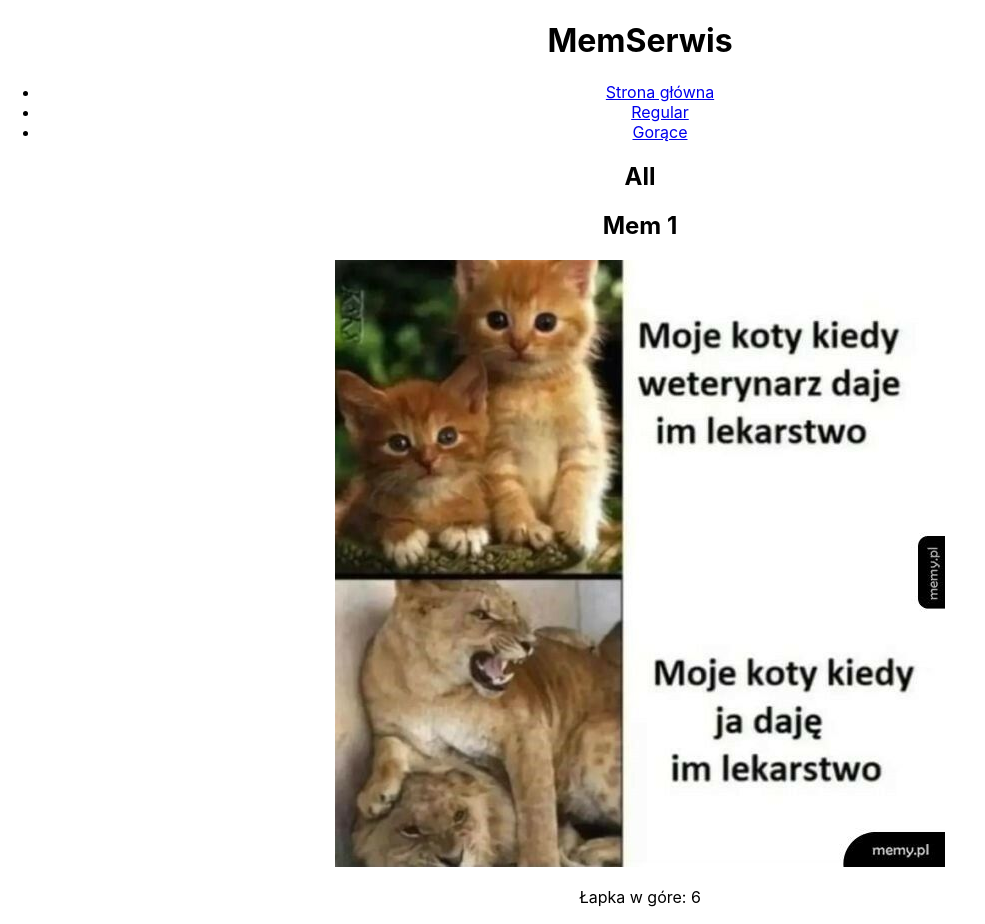
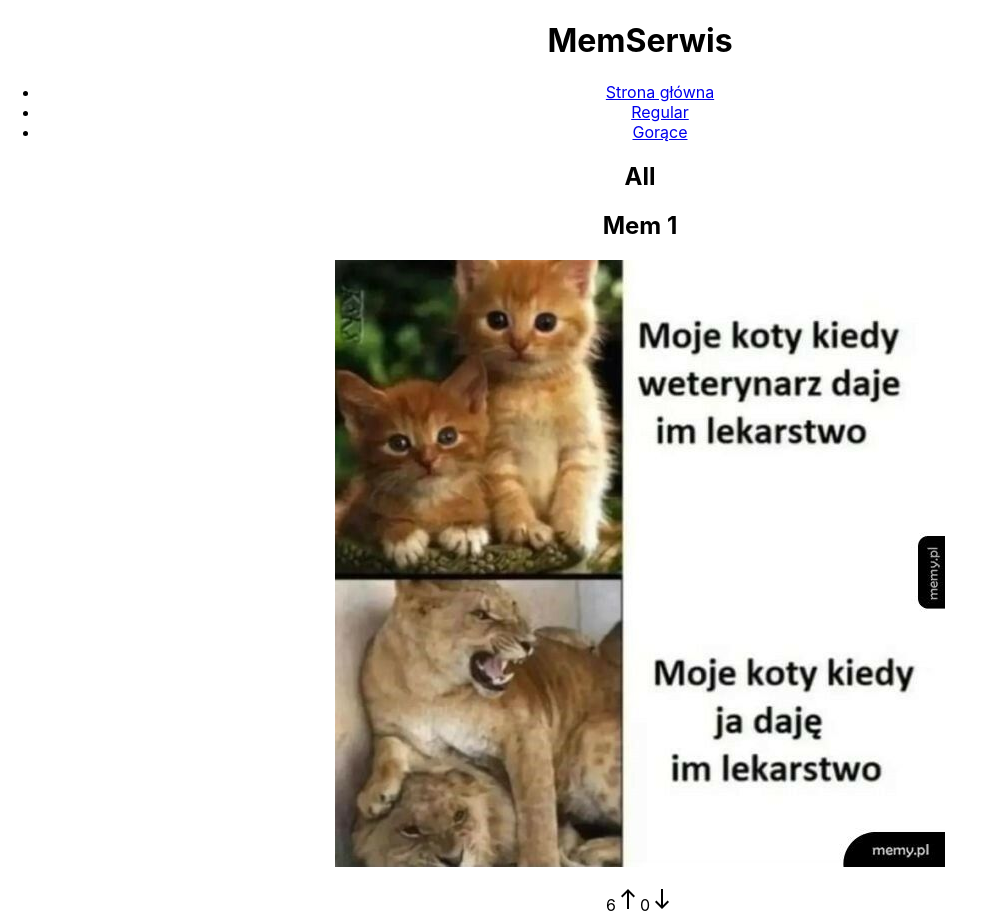
Before and after one commit to TomaszSwist/MemSerwis, a React (Create React App) app: page / in a window 1280 px wide. Shown: the top 924 px of the page, without its empty margins (0-985 px from the left). Built offline with nearby package versions, Linux system fonts and the light colour scheme.

Commit message:
Add vote icons

```diff
--- a/package.json
+++ b/package.json
@@ -3,6 +3,11 @@
   "version": "0.1.0",
   "private": true,
   "dependencies": {
+    "@emotion/react": "^11.11.4",
+    "@emotion/styled": "^11.11.5",
+    "@fontsource/roboto": "^5.0.13",
+    "@mui/icons-material": "^5.15.15",
+    "@mui/material": "^5.15.15",
     "@testing-library/jest-dom": "^5.17.0",
     "@testing-library/react": "^13.4.0",
     "@testing-library/user-event": "^13.5.0",
--- a/src/App.js
+++ b/src/App.js
@@ -1,4 +1,8 @@
 import './App.css'
+import '@fontsource/roboto/300.css';
+import '@fontsource/roboto/400.css';
+import '@fontsource/roboto/500.css';
+import '@fontsource/roboto/700.css';
 import { All } from './pages/All'
 import { Regular } from './pages/Regular'
 import { Hot } from './pages/Hot'
--- a/src/componenents/Mem.js
+++ b/src/componenents/Mem.js
@@ -1,3 +1,6 @@
+import SouthIcon from '@mui/icons-material/South';
+import NorthIcon from '@mui/icons-material/North';
+
 export function Mem(props) {
 
     const mems = props.mems
@@ -8,8 +11,8 @@ export function Mem(props) {
 				<div key={mem.id}>
 					<h2>{mem.title}</h2>
 					<img src={`assets/mems/${mem.img}`} alt={mem.title} />
-                    <p>Łapka w góre: <span>{mem.upvotes}</span></p>
-                    <p>Łapka w dół: <span>{mem.downvotes}</span></p>
+                    <p><span>{mem.upvotes}</span><NorthIcon />
+                    <span>{mem.downvotes}</span><SouthIcon /></p>
 				</div>
 			))}
 		</section>
```
Also changed, not shown: 1 other file (tests, documents, lock files or other folders).
